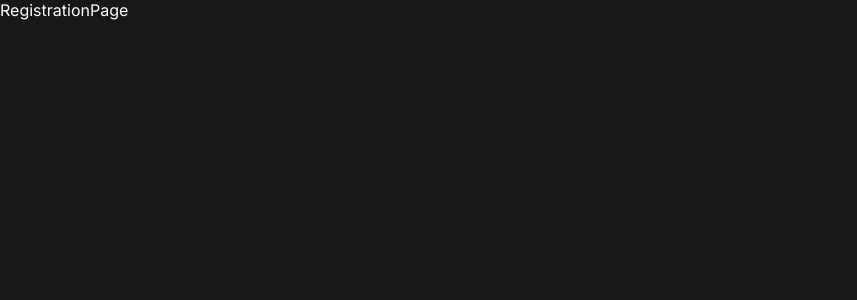
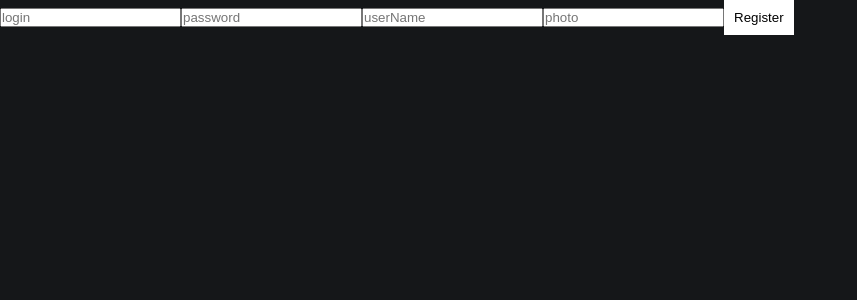
Before and after one commit to aidanurilladev/advanced-authorization, a React (Vite) app: page /auth/registration in a window 1280 px wide. Shown: the top 300 px of the page, without its empty margins (0-857 px from the left). Built offline with nearby package versions, Linux system fonts and the light colour scheme; no server answers.

Commit message:
added redux

```diff
--- a/src/pagesAuth/components/pages/LoginPage.tsx
+++ b/src/pagesAuth/components/pages/LoginPage.tsx
@@ -1,5 +1,50 @@
+import { useForm, SubmitHandler } from 'react-hook-form';
+import { useNavigate } from 'react-router-dom';
+import { useGetMeQuery, usePostLoginMutation } from '@/src/redux/api/auth';
+
+interface IFormInput {
+	login: string;
+	password: string;
+}
+
 const LoginPage = () => {
-	return <div>LoginPage</div>;
+	const { refetch } = useGetMeQuery();
+	const [postLoginMutation] = usePostLoginMutation();
+	const { register, handleSubmit } = useForm<IFormInput>();
+	const navigate = useNavigate();
+	const onSubmit: SubmitHandler<IFormInput> = async (userData) => {
+		try {
+			const response = await postLoginMutation(userData);
+			localStorage.setItem(
+				'accessToken',
+				JSON.stringify(response.data?.accessToken)
+			);
+			await refetch();
+			navigate('/');
+		} catch (e) {
+			console.error(e);
+		}
+	};
+
+	return (
+		<form onSubmit={handleSubmit(onSubmit)}>
+			<input placeholder="login" {...register('login', { required: true })} />
+			<input
+				placeholder="password"
+				type="password"
+				{...register('password', { required: true })}
+			/>
+			<button
+				type="submit"
+				style={{
+					background: '#fff',
+					padding: 10
+				}}
+			>
+				Login
+			</button>
+		</form>
+	);
 };
 
 export default LoginPage;
--- a/src/pagesAuth/components/pages/RegistrationPage.tsx
+++ b/src/pagesAuth/components/pages/RegistrationPage.tsx
@@ -1,5 +1,60 @@
+import { useForm, SubmitHandler } from 'react-hook-form';
+import { useNavigate } from 'react-router-dom';
+import {
+	useGetMeQuery,
+	usePostRegistrationMutation
+} from '@/src/redux/api/auth';
+
+interface IFormInput {
+	login: string;
+	password: string;
+	userName: string;
+	photo: string;
+}
+
 const RegistrationPage = () => {
-	return <div>RegistrationPage</div>;
+	const { refetch } = useGetMeQuery();
+	const [postRegisterMutation] = usePostRegistrationMutation();
+	const { register, handleSubmit } = useForm<IFormInput>();
+	const navigate = useNavigate();
+	const onSubmit: SubmitHandler<IFormInput> = async (userData) => {
+		try {
+			const response = await postRegisterMutation(userData);
+			localStorage.setItem(
+				'accessToken',
+				JSON.stringify(response.data?.accessToken)
+			);
+			await refetch();
+			navigate('/');
+		} catch (e) {
+			console.error(e);
+		}
+	};
+
+	return (
+		<form onSubmit={handleSubmit(onSubmit)}>
+			<input placeholder="login" {...register('login', { required: true })} />
+			<input
+				placeholder="password"
+				type="password"
+				{...register('password', { required: true })}
+			/>
+			<input
+				placeholder="userName"
+				{...register('userName', { required: true })}
+			/>
+			<input placeholder="photo" {...register('photo', { required: true })} />
+			<button
+				type="submit"
+				style={{
+					background: '#fff',
+					padding: 10
+				}}
+			>
+				Register
+			</button>
+		</form>
+	);
 };
 
 export default RegistrationPage;
--- a/src/pagesSide/components/layout/header/Header.tsx
+++ b/src/pagesSide/components/layout/header/Header.tsx
@@ -1,14 +1,15 @@
 import scss from './Header.module.scss';
-import logo from '../../../../assets/logo.svg';
+import logo from '@/src/assets/logo.svg';
 import { Link, useNavigate } from 'react-router-dom';
-import { useGetMeQuery } from '../../../../redux/api/me';
+import { useGetMeQuery } from '@/src/redux/api/auth';
 
 const Header = () => {
-	const { data } = useGetMeQuery();
+	const { data, refetch } = useGetMeQuery();
 	const navigate = useNavigate();
 
-	const logout = () => {
-		localStorage.removeItem('token');
+	const logout = async () => {
+		localStorage.removeItem('accessToken');
+		await refetch();
 		navigate('/auth/login');
 	};
 
--- a/src/providers/PrivateRouteProvider.tsx
+++ b/src/providers/PrivateRouteProvider.tsx
@@ -1,6 +1,6 @@
 import { FC, ReactNode, useEffect } from 'react';
 import { useLocation, useNavigate } from 'react-router-dom';
-import { useGetMeQuery } from '../redux/api/me';
+import { useGetMeQuery } from '../redux/api/auth';
 
 interface ProtectedRouteProps {
 	children: ReactNode;
--- /dev/null
+++ b/src/redux/api/auth/index.ts
@@ -0,0 +1,37 @@
+import { api as index } from '..';
+
+const api = index.injectEndpoints({
+	endpoints: (build) => ({
+		getMe: build.query<AUTH.GetMeResponse, AUTH.GetMeRequest>({
+			query: () => ({
+				url: '/auth/user',
+				method: 'GET'
+			}),
+			providesTags: ['auth']
+		}),
+		postLogin: build.mutation<AUTH.PostLoginResponse, AUTH.PostLoginRequest>({
+			query: (loginData) => ({
+				url: '/auth/sign-in',
+				method: 'POST',
+				body: loginData
+			}),
+			invalidatesTags: ['auth']
+		}),
+		postRegistration: build.mutation<
+			AUTH.PostRegistrationResponse,
+			AUTH.PostRegistrationRequest
+		>({
+			query: (registrationData) => ({
+				url: '/auth/sign-up',
+				method: 'POST',
+				body: registrationData
+			}),
+			invalidatesTags: ['auth']
+		})
+	})
+});
+export const {
+	useGetMeQuery,
+	usePostLoginMutation,
+	usePostRegistrationMutation
+} = api;
--- a/src/redux/api/index.ts
+++ b/src/redux/api/index.ts
@@ -7,7 +7,7 @@ import {
 const baseQuery = fetchBaseQuery({
 	baseUrl: `${import.meta.env.VITE_PUBLIC_API_URL}/api/v1`,
 	prepareHeaders: (headers) => {
-		const token = JSON.parse(String(localStorage.getItem('token')));
+		const token = JSON.parse(String(localStorage.getItem('accessToken')));
 		if (token) {
 			headers.set('Authorization', `Bearer ${token}`);
 		}
@@ -26,6 +26,6 @@ export const api = createApi({
 	baseQuery: baseQueryExtended,
 	refetchOnReconnect: true,
 	refetchOnFocus: false,
-	tagTypes: ['me', 'rating'],
+	tagTypes: ['auth', 'rating'],
 	endpoints: () => ({})
 });
--- a/src/redux/api/me/index.ts
+++ /dev/null
@@ -1,14 +0,0 @@
-import { api as index } from '..';
-
-const api = index.injectEndpoints({
-	endpoints: (build) => ({
-		getMe: build.query<ME.GetMeResponse, ME.GetMeRequest>({
-			query: () => ({
-				url: '/auth/user',
-				method: 'GET'
-			}),
-			providesTags: ['me']
-		})
-	})
-});
-export const { useGetMeQuery } = api;
--- a/tsconfig.json
+++ b/tsconfig.json
@@ -18,7 +18,11 @@
     "strict": true,
     "noUnusedLocals": true,
     "noUnusedParameters": true,
-    "noFallthroughCasesInSwitch": true
+    "noFallthroughCasesInSwitch": true,
+    "baseUrl": "./",
+    "paths": {
+      "@/src/*": ["src/*"]
+    }
   },
   "include": ["src"],
   "references": [{ "path": "./tsconfig.node.json" }]
--- a/vite.config.ts
+++ b/vite.config.ts
@@ -1,7 +1,12 @@
-import { defineConfig } from 'vite'
-import react from '@vitejs/plugin-react-swc'
+import { defineConfig } from 'vite';
+import react from '@vitejs/plugin-react-swc';
 
 // https://vitejs.dev/config/
 export default defineConfig({
-  plugins: [react()],
-})
+	plugins: [react()],
+	resolve: {
+		alias: {
+			'@/src': '/src'
+		}
+	}
+});
```
Also changed, not shown: src/redux/api/auth/types.d.ts (added, +28 -0 lines), src/redux/api/me/types.d.ts (deleted, +0 -8 lines).
